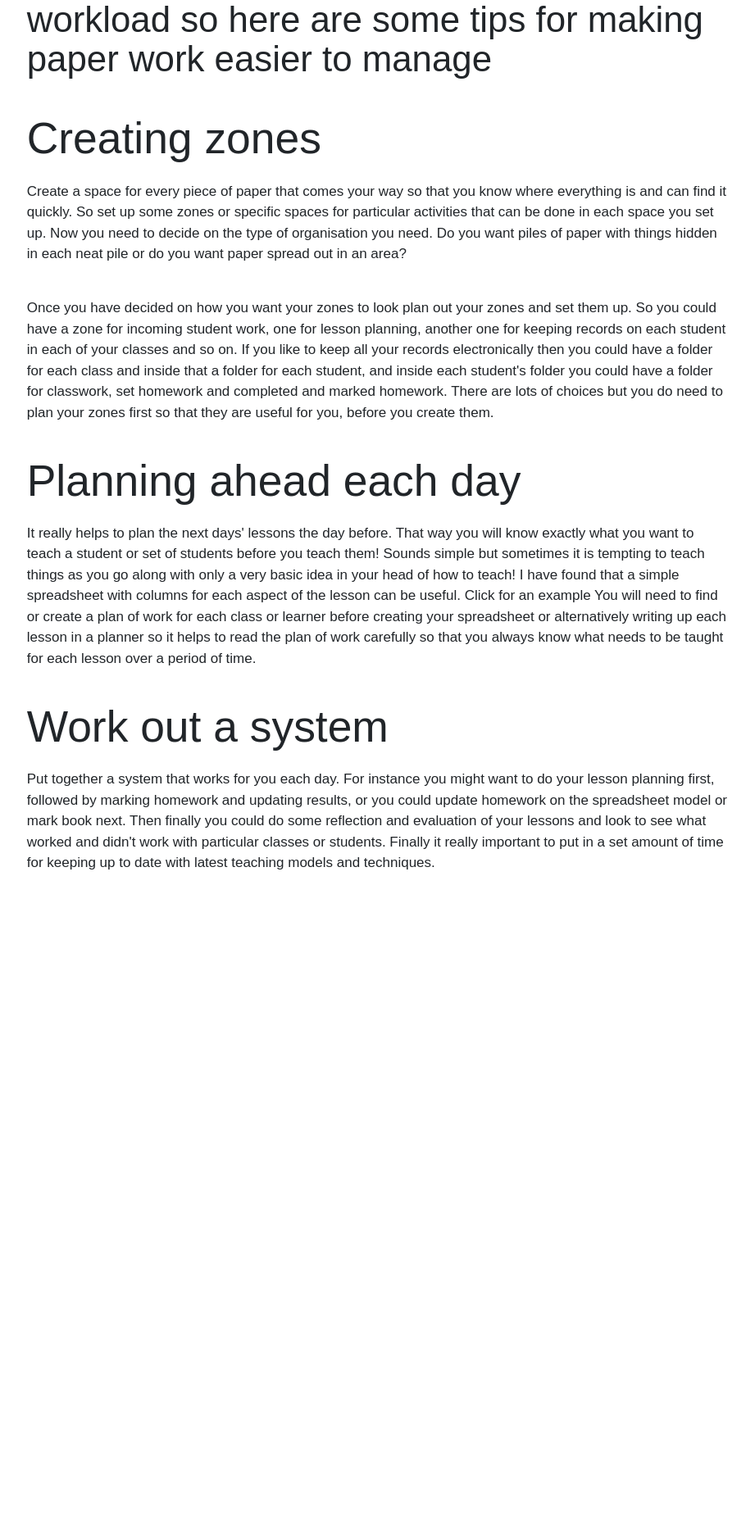
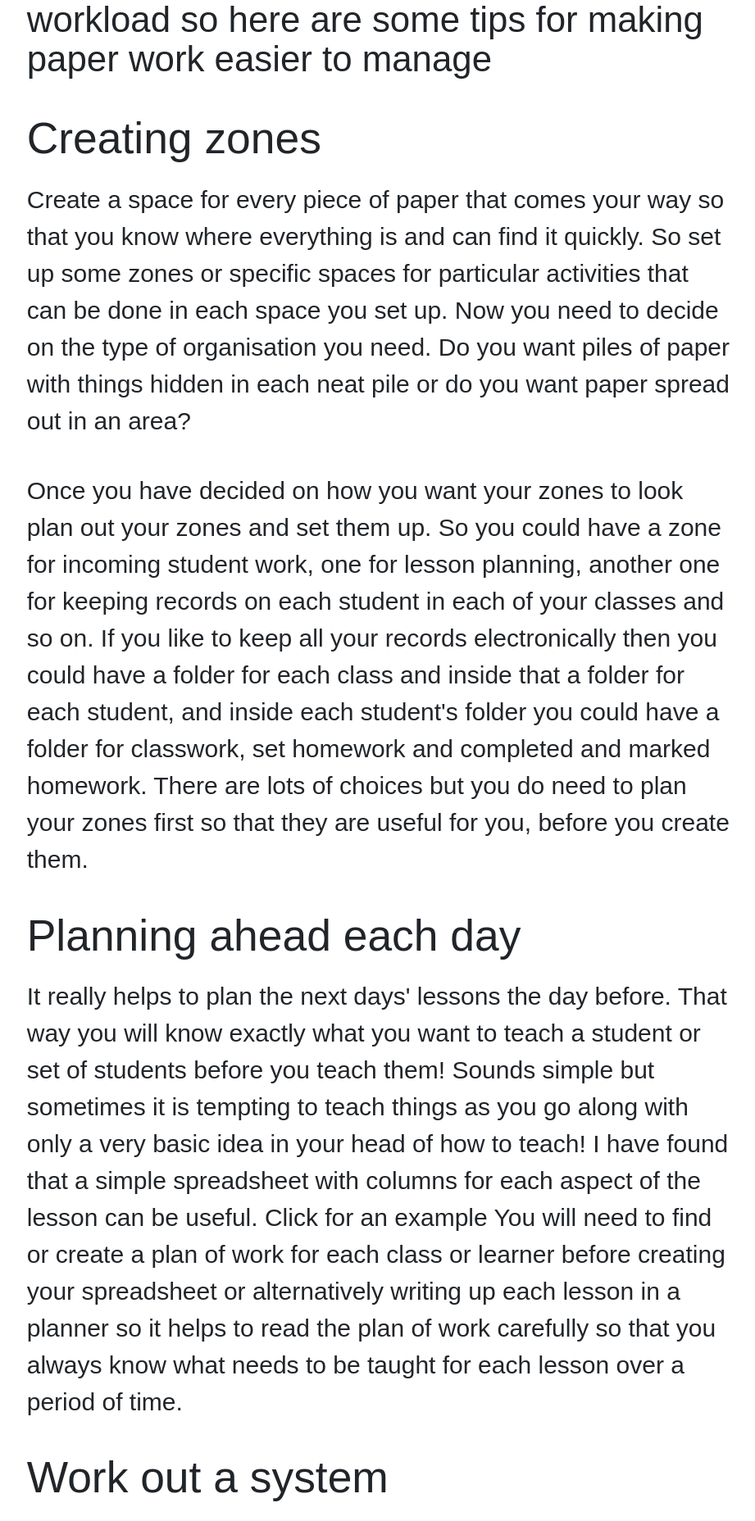
Before and after one commit to debbiect246/joined_up_teaching, a Flask app: page /admin/ in a window 1280 px wide. Shown: the part 629-2485 px from the top of the page at 82% size, without its empty margins (178-1099 px from the left). Before the commit the page ends 1690 px from the top, so only its background shows below. Run offline with Flask 2, Linux system fonts and the light colour scheme; some libraries are stand-ins or nearby versions.

Commit message:
added styles for paperwork page

```diff
--- a/static/styles.css
+++ b/static/styles.css
@@ -55,6 +55,10 @@ body {
   font-size: 2rem;
 }
 
+.sectiontext{
+  font-size: 2rem;
+}
+
 
 /*Bootstrap 4 breakpoints */
 /* Small devices (landscape phones, 544px and up) */
```
